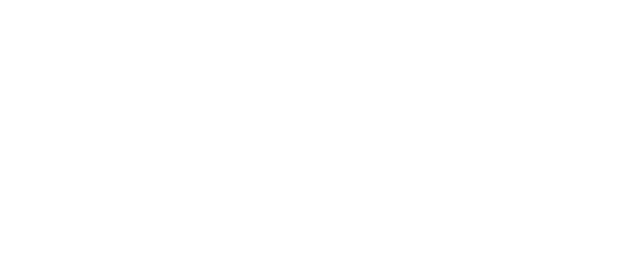
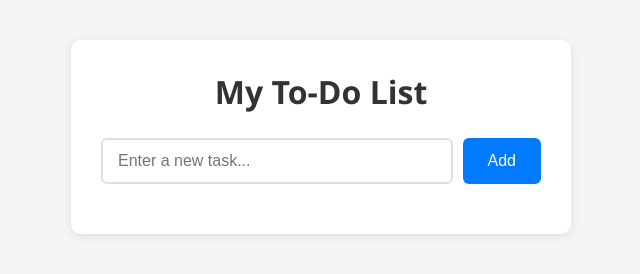
Before and after one commit to dale-source/todo-app, a plain HTML site: page index.html in a window 1280 px wide. Shown: the whole page, without its empty margins (319-959 px from the left). Drawn offline with Linux system fonts and the light colour scheme.

Commit message:
Add basic UI structure and styling

```diff
--- a/css/style.css
+++ b/css/style.css
@@ -0,0 +1,102 @@
+* {
+    margin: 0;
+    padding: 0;
+    box-sizing: border-box;
+}
+
+body {
+    font-family: 'Segoe UI', Tahoma, Geneva, Verdana, sans-serif;
+    background-color: #f5f5f5;
+    min-height: 100vh;
+    padding: 40px 20px;
+}
+
+.container {
+    max-width: 500px;
+    margin: 0 auto;
+    background-color: #fff;
+    padding: 30px;
+    border-radius: 10px;
+    box-shadow: 0 2px 10px rgba(0, 0, 0, 0.1);
+}
+
+h1 {
+    text-align: center;
+    color: #333;
+    margin-bottom: 25px;
+    font-weight: 600;
+}
+
+.input-section {
+    display: flex;
+    gap: 10px;
+    margin-bottom: 20px;
+}
+
+#taskInput {
+    flex: 1;
+    padding: 12px 15px;
+    font-size: 16px;
+    border: 2px solid #e0e0e0;
+    border-radius: 6px;
+    outline: none;
+    transition: border-color 0.3s;
+}
+
+#taskInput:focus {
+    border-color: #007bff;
+}
+
+#addBtn {
+    padding: 12px 25px;
+    font-size: 16px;
+    background-color: #007bff;
+    color: #fff;
+    border: none;
+    border-radius: 6px;
+    cursor: pointer;
+    transition: background-color 0.3s;
+}
+
+#addBtn:hover {
+    background-color: #0056b3;
+}
+
+#taskList {
+    list-style: none;
+}
+
+#taskList li {
+    display: flex;
+    justify-content: space-between;
+    align-items: center;
+    padding: 12px 15px;
+    background-color: #f9f9f9;
+    border-radius: 6px;
+    margin-bottom: 10px;
+    transition: background-color 0.3s;
+}
+
+#taskList li:hover {
+    background-color: #f0f0f0;
+}
+
+#taskList li.completed {
+    text-decoration: line-through;
+    color: #888;
+}
+
+#taskList li button {
+    padding: 5px 10px;
+    font-size: 14px;
+    background-color: #dc3545;
+    color: #fff;
+    border: none;
+    border-radius: 4px;
+    cursor: pointer;
+    transition: background-color 0.3s;
+}
+
+#taskList li button:hover {
+    background-color: #c82333;
+}
--- a/index.html
+++ b/index.html
@@ -7,6 +7,14 @@
     <link rel="stylesheet" href="css/style.css">
 </head>
 <body>
+    <div class="container">
+        <h1>My To-Do List</h1>
+        <div class="input-section">
+            <input type="text" id="taskInput" placeholder="Enter a new task...">
+            <button id="addBtn">Add</button>
+        </div>
+        <ul id="taskList"></ul>
+    </div>
 
     <script src="js/app.js"></script>
 </body>
```
